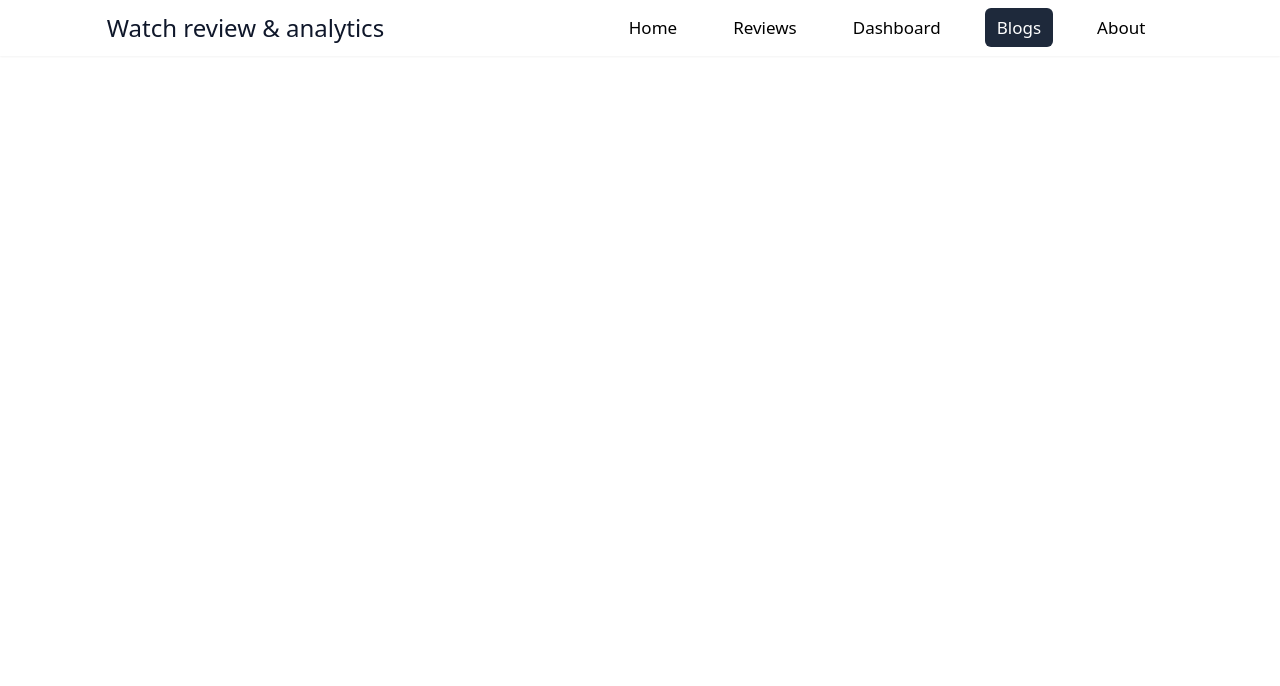
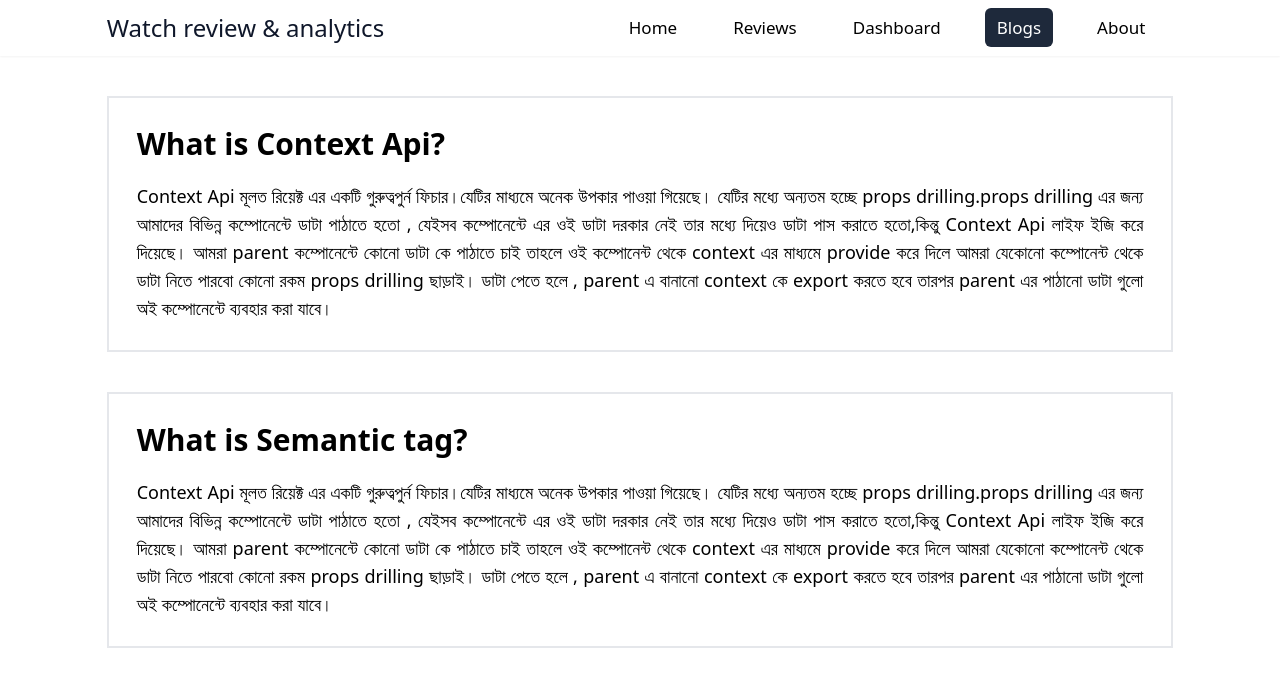
Before and after one commit to irazramin/watch-reviews-analytics, a React (Create React App) app: page /blogs in a window 1280 px wide. Shown: the top 686 px of the page. Built offline with nearby package versions, Linux system fonts and the light colour scheme.

Commit message:
blog 1 qus added and simple change

```diff
--- a/src/components/Blogs/Blogs.js
+++ b/src/components/Blogs/Blogs.js
@@ -1,9 +1,38 @@
-import React from 'react'
+import React from 'react';
 
 const Blogs = () => {
-  return <div className='my-10 w-10/12 mx-auto'>
-
-  </div>;
+  return (
+    <div className='my-10 w-10/12 mx-auto'>
+      <article className='border-2 p-7'>
+        <h4 className='text-3xl font-semibold'>What is Context Api?</h4>
+        <p className='text-lg mt-5 text-justify'>
+          Context Api মূলত রিয়েক্ট এর একটি গুরুত্বপুর্ন ফিচার।যেটির মাধ্যমে অনেক
+          উপকার পাওয়া গিয়েছে। যেটির মধ্যে অন্যতম হচ্ছে props drilling.props
+          drilling এর জন্য আমাদের বিভিন্ন কম্পোনেন্টে ডাটা পাঠাতে হতো , যেইসব
+          কম্পোনেন্টে এর ওই ডাটা দরকার নেই তার মধ্যে দিয়েও ডাটা পাস করাতে
+          হতো,কিন্তু Context Api লাইফ ইজি করে দিয়েছে। আমরা parent কম্পোনেন্টে
+          কোনো ডাটা কে পাঠাতে চাই তাহলে ওই কম্পোনেন্ট থেকে context এর মাধ্যমে
+          provide করে দিলে আমরা যেকোনো কম্পোনেন্ট থেকে ডাটা নিতে পারবো কোনো রকম
+          props drilling ছাড়াই। ডাটা পেতে হলে , parent এ বানানো context কে export করতে হবে
+          তারপর parent এর পাঠানো ডাটা গুলো অই কম্পোনেন্টে ব্যবহার করা যাবে।
+        </p>
+      </article>
+      <article className='border-2 p-7 mt-10'>
+        <h4 className='text-3xl font-semibold'>What is Semantic tag?</h4>
+        <p className='text-lg mt-5 text-justify'>
+          Context Api মূলত রিয়েক্ট এর একটি গুরুত্বপুর্ন ফিচার।যেটির মাধ্যমে অনেক
+          উপকার পাওয়া গিয়েছে। যেটির মধ্যে অন্যতম হচ্ছে props drilling.props
+          drilling এর জন্য আমাদের বিভিন্ন কম্পোনেন্টে ডাটা পাঠাতে হতো , যেইসব
+          কম্পোনেন্টে এর ওই ডাটা দরকার নেই তার মধ্যে দিয়েও ডাটা পাস করাতে
+          হতো,কিন্তু Context Api লাইফ ইজি করে দিয়েছে। আমরা parent কম্পোনেন্টে
+          কোনো ডাটা কে পাঠাতে চাই তাহলে ওই কম্পোনেন্ট থেকে context এর মাধ্যমে
+          provide করে দিলে আমরা যেকোনো কম্পোনেন্ট থেকে ডাটা নিতে পারবো কোনো রকম
+          props drilling ছাড়াই। ডাটা পেতে হলে , parent এ বানানো context কে export করতে হবে
+          তারপর parent এর পাঠানো ডাটা গুলো অই কম্পোনেন্টে ব্যবহার করা যাবে।
+        </p>
+      </article>
+    </div>
+  );
 }
 
 export default Blogs
--- a/src/components/Home/Home.js
+++ b/src/components/Home/Home.js
@@ -1,11 +1,11 @@
 import React from 'react';
 import { useNavigate } from 'react-router-dom';
 import Hero from '../Hero/Hero';
-import useFetch from '../hooks/useFatch';
+import useFetch from '../hooks/useFetch';
 import Review from '../Review/Review';
 
 const Home = () => {
-    const [reviews,setreviews] = useFetch();
+    const [reviews,setReviews] = useFetch();
     const navigate = useNavigate();
     const homeReview = reviews.filter((item ,idx) => idx < 3);
 
--- a/src/components/hooks/useFatch.js
+++ b/src/components/hooks/useFetch.js
@@ -1,14 +1,14 @@
 import { useEffect, useState } from "react"
 
 const useFetch = () =>{
-    const [watchs,setWatchs] = useState([]);
+    const [reviews,setReviews] = useState([]);
     useEffect(() =>{
         fetch('reviews.json')
         .then(res => res.json())
-        .then(data => setWatchs(data))
+        .then(data => setReviews(data))
     },[])
 
-    return [watchs,setWatchs]
+    return [reviews,setReviews]
 }
 
 export default useFetch;
```
